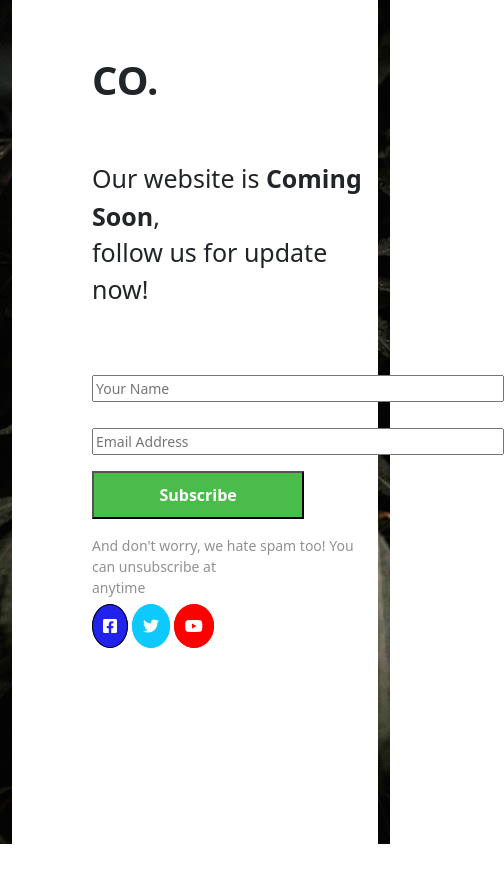
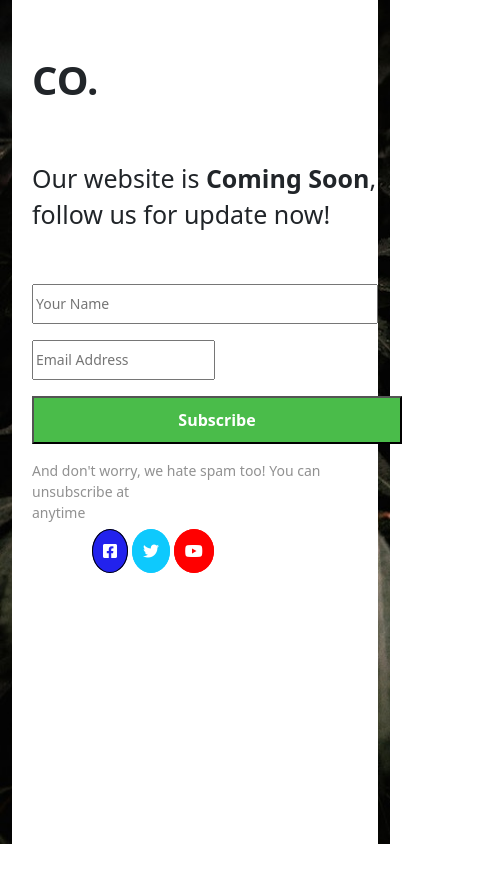
Before and after one commit to Festafo/coming-soon, a plain HTML site: page index.html in a window 390 px wide. Shown: the whole page, 504 px wide, since content can reach past the window. Drawn offline with Linux system fonts and the light colour scheme.

Commit message:
Add files via upload

```diff
--- a/index.html
+++ b/index.html
@@ -29,8 +29,8 @@
                         </div>
 
                         <form action="">
-                             <p id="rect"><input type="name" placeholder="Your Name" size="45vw"></p>
-                             <p id="rects"><input type="email" placeholder="Email Address" size="45vw"></p>
+                             <p id="rect"><input class="ooo" type="name" placeholder="Your Name"></p>
+                             <p id="rects"><input class="ooo" type="email" placeholder="Email Address"></p>
                              <p><button id="subscribe" type="submit">Subscribe</button></p>
                         </form>
 
--- a/newres.css
+++ b/newres.css
@@ -33,7 +33,7 @@ section {
 }
 
 .split {
-    border: 3px solid #fff;
+    border: 3px solid rgba(255, 255, 255, 0.2);
     text-align: center;
     padding: 30px 30px;
     margin: 10px;
@@ -69,7 +69,7 @@ section {
     font-size: 14px;
     margin-left: 80px;
     margin-top: 50px;
-    display: inline-block;
+    /* display: inline-block; */
 
 }
 
@@ -77,7 +77,7 @@ section {
     font-size: 14px;
     margin-left: 80px;
     margin-top: 10px;
-    display: inline-block;
+    /* display: inline-block; */
     width: 50%;
 
 }
@@ -85,7 +85,7 @@ section {
 #subscribe {
     margin-left: 80px;
     color: #fff;
-    width: 58%;
+    width: 370px;
     padding: 10px 5px;
     background-color: rgb(74, 188, 74);
     font-weight: bold;
@@ -127,3 +127,18 @@ section {
     background-color: red;
     border: 1px solid red;
 }
+
+.ooo{
+    width: 370px;
+    height: 40px;
+}
+
+/**media queries styling**/
+@media screen and (max-width: 480px){
+    #co, #our, #rect, #rects, #worry, #subscribe, #connect{
+        margin-left: 20px;
+    }
+    .ooo{
+        width: 100%;
+    }
+}
```
